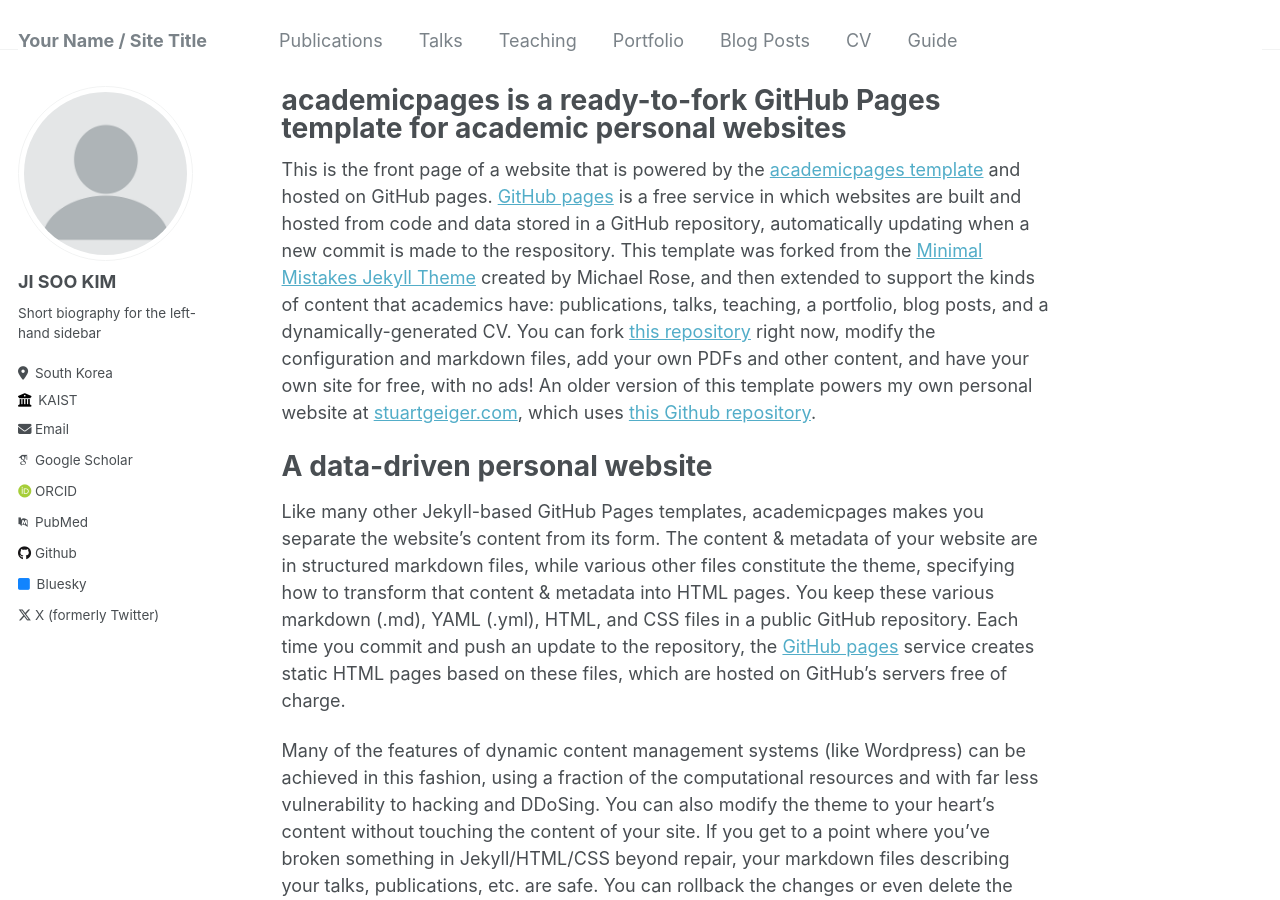
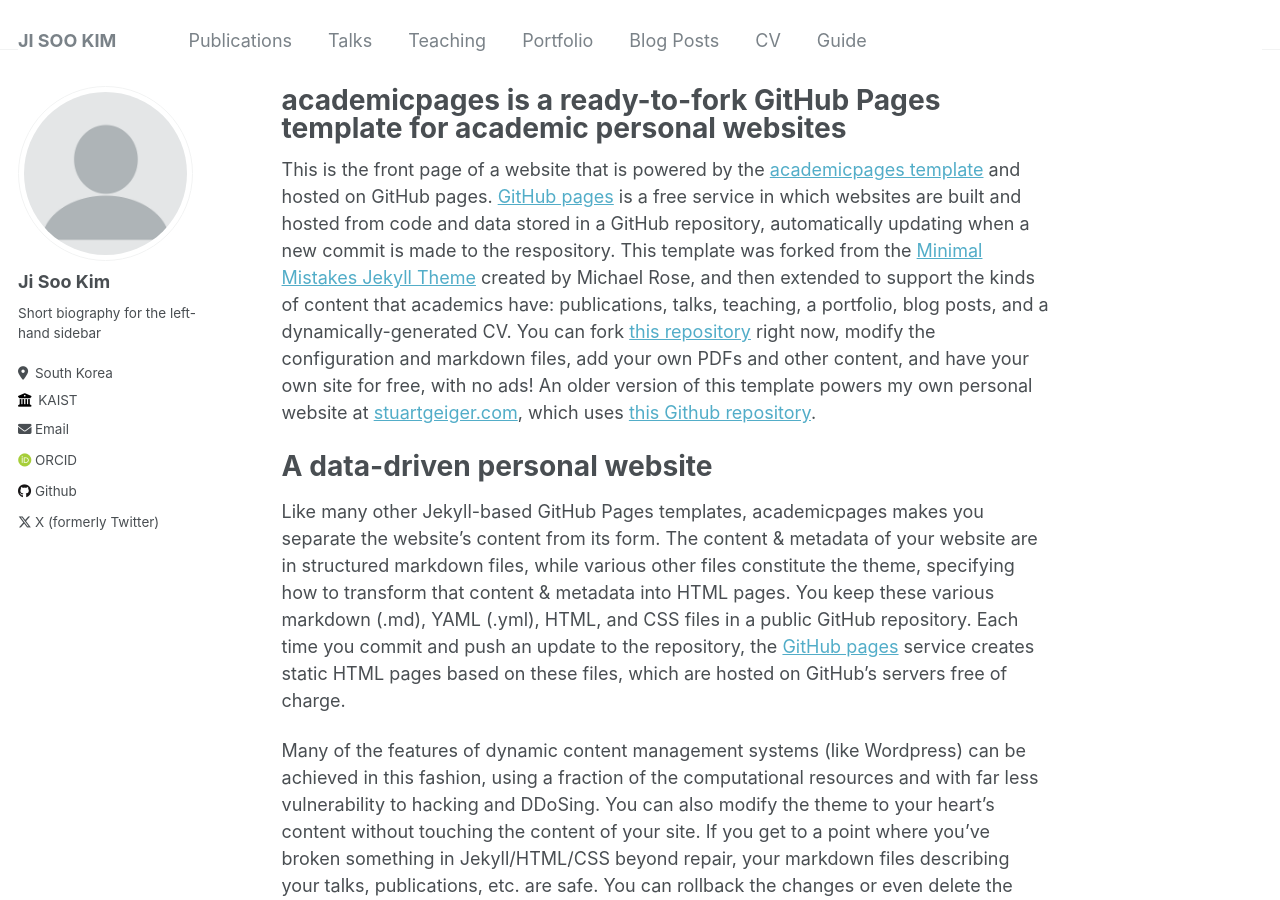
Before and after one commit to jk-jisookim/jk-jisookim.github.io, a Jekyll site: the page built from _pages/about.md, in a window 1280 px wide and 900 px high. Built offline with Jekyll 4.4.1, drawn with Linux system fonts in a browser that asks for light colours; some web fonts are replaced.

Commit message:
Update _config.yml

```diff
--- a/_config.yml
+++ b/_config.yml
@@ -8,7 +8,7 @@
 
 # Basic Site Settings
 locale                   : "en-US"
-title                    : "Your Name / Site Title"
+title                    : "JI SOO KIM"
 title_separator          : "-"
 name                     : &name "Your Name"
 description              : &description "personal description"
@@ -22,7 +22,7 @@ repository               : "jk-jisookim/jk-jisookim.github.io"
 author:
   # Biographic information
   avatar           : "profile.png"
-  name             : "JI SOO KIM"
+  name             : "Ji Soo Kim"
   pronouns         : # example: "she/her"
   bio              : "Short biography for the left-hand sidebar"
   location         : "South Korea"
@@ -32,10 +32,10 @@ author:
 
   # Academic websites
   arxiv            : # URL - Update with the correct link to your profile
-  googlescholar    : "https://scholar.google.com/citations?user=PS_CX0AAAAAJ"
+  googlescholar    : #
   impactstory      : # URL
   orcid            : "http://orcid.org/0009-0000-9789-6963"
-  pubmed           : "https://www.ncbi.nlm.nih.gov/pubmed/?term=john+snow"
+  pubmed           : #
   researchgate     : # URL
 
   # Repositories and software development
@@ -47,7 +47,7 @@ author:
   stackoverflow    : # User number or user number and name (i.e., use "1" or "1/jeff-atwood")
 
   # Social media
-  bluesky          : "bsky.app" # Replace this with you Bluesky username
+  bluesky          : # Replace this with you Bluesky username
   facebook         : # Username
   flickr           : # Username
   foursquare       : # Username
```
